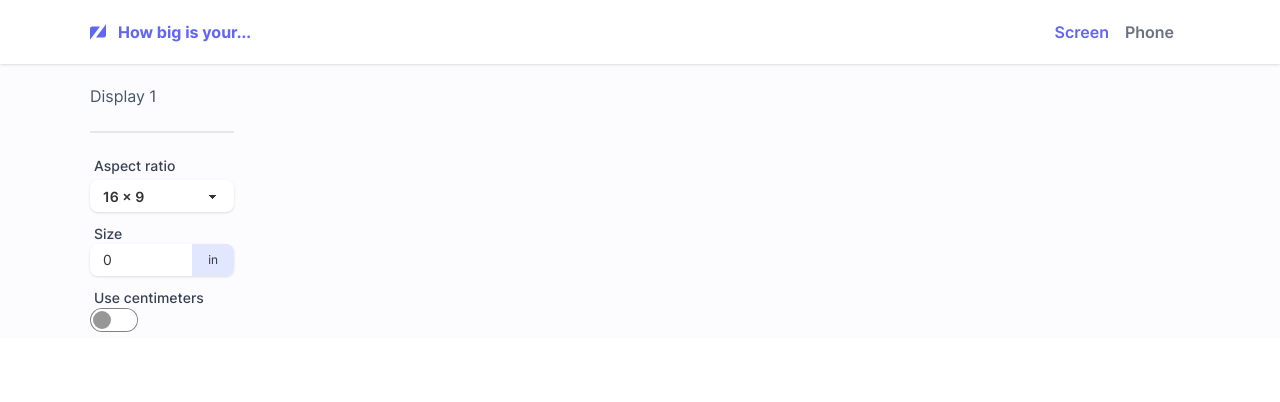
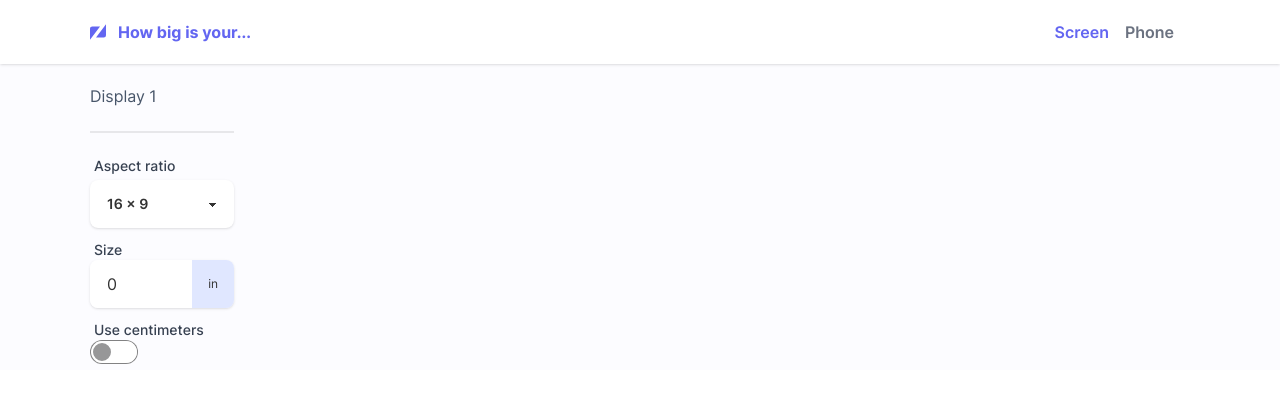
Before and after one commit to jacekobst1/howbigg, a Next.js app: page /compare/screen in a window 1280 px wide. Shown: the top 402 px of the page. Built offline with nearby package versions, Linux system fonts and the light colour scheme.

Commit message:
no message

```diff
--- a/src/components/form/inputs/Input.tsx
+++ b/src/components/form/inputs/Input.tsx
@@ -1,5 +1,3 @@
-"use client";
-
 import clsxm from "@/lib/clsxm";
 import Label from "@/components/form/labels/Label";
 import React from "react";
@@ -20,7 +18,7 @@ const Input = ({
   size = "md",
 }: InputProps) => {
   const sizeClass = `input-${size}`;
-  const classNames = clsxm(sizeClass, "input shadow w-full input-sm");
+  const classNames = clsxm("input shadow w-full", sizeClass);
   const onChangeHandler = (e: React.ChangeEvent<HTMLInputElement>) =>
     onChange?.(e.target.value);
 
--- a/src/components/form/selects/Select.tsx
+++ b/src/components/form/selects/Select.tsx
@@ -24,7 +24,7 @@ const Select = ({
   size = "md",
 }: SelectProps) => {
   const sizeClass = `select-${size}`;
-  const classNames = clsxm("select shadow w-full mt-1 select-sm", sizeClass);
+  const classNames = clsxm("select shadow w-full mt-1", sizeClass);
   const onChangeHandler = (e: React.ChangeEvent<HTMLSelectElement>) =>
     onChange?.(e.target.value);
 
```
